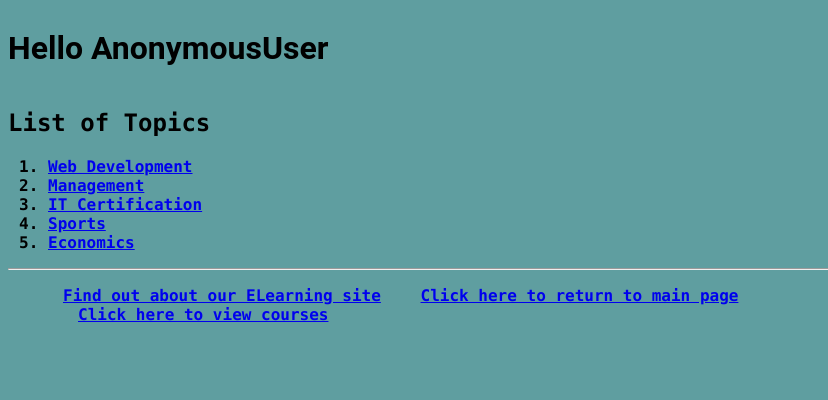
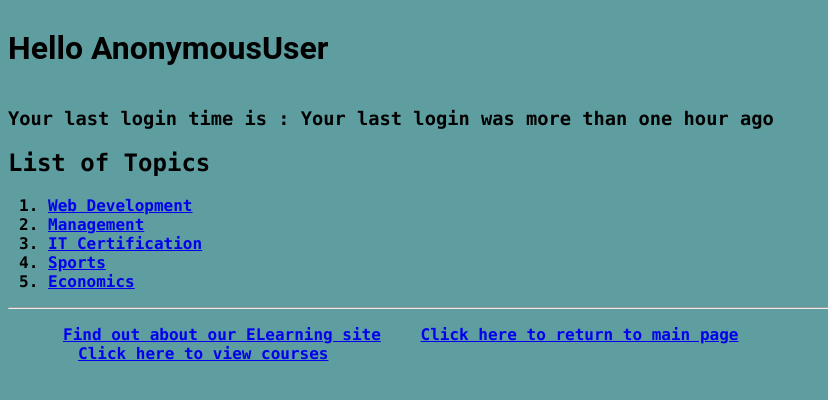
Before and after one commit to khushboo1510/E-learning, a Django app: page /myapp/ in a window 1280 px wide. Shown: the top 400 px of the page, without its empty margins (0-828 px from the left). Run offline with Django 3.2, Linux system fonts and the light colour scheme; data comes from the database, SQL or seed files in the repository; both versions use the stored data as it was after the commit.

Commit message:
Added last login cookies

```diff
--- a/mysiteS20/myapp/templates/myapp/index.html
+++ b/mysiteS20/myapp/templates/myapp/index.html
@@ -2,6 +2,7 @@
 {% block title %}Main{% endblock %}
 {% block myhdg %}{{ request.user }}{% endblock %}
 {% block body_block %}
+    <h3>Your last login time is : {{last_login}}</h3>
     {% if top_list %}
         <h2>List of Topics</h2>
         <ol>
--- a/mysiteS20/myapp/views.py
+++ b/mysiteS20/myapp/views.py
@@ -1,3 +1,5 @@
+import datetime
+
 from django.shortcuts import render, get_object_or_404
 
 from django.http import HttpResponse, HttpResponseRedirect
@@ -11,7 +13,8 @@ from django.urls import reverse
 def index(request):
     # top_list = Topic.objects.all().order_by('id')[:10]
     top_list = Topic.objects.all().order_by('id')[:10]
-    return render(request, "myapp/index.html", {'top_list': top_list})
+    last_login = request.session['last_login'] if 'last_login' in request.session else 'Your last login was more than one hour ago'
+    return render(request, "myapp/index.html", {'top_list': top_list, 'last_login': last_login})
 
 
 def about(request):
@@ -97,6 +100,8 @@ def user_login(request):
         if user:
             if user.is_active:
                 login(request, user)
+                request.session['last_login'] = str(datetime.datetime.now())
+                # request.session.set_expiry(3600)
                 return HttpResponseRedirect(reverse('myapp:index'))
             else:
                 return HttpResponse('Your account is disabled.')
@@ -108,7 +113,8 @@ def user_login(request):
 
 @login_required
 def user_logout(request):
-    logout(request)
+    request.session.clear()
+    #logout(request)
     return HttpResponseRedirect(reverse('myapp:index'))
 
 
--- a/mysiteS20/mysiteS20/settings.py
+++ b/mysiteS20/mysiteS20/settings.py
@@ -121,3 +121,5 @@ USE_TZ = True
 # https://docs.djangoproject.com/en/3.0/howto/static-files/
 
 STATIC_URL = '/static/'
+
+SESSION_EXPIRE_AT_BROWSER_CLOSE=True
```
Also changed, not shown: mysiteS20/db.sqlite3.
